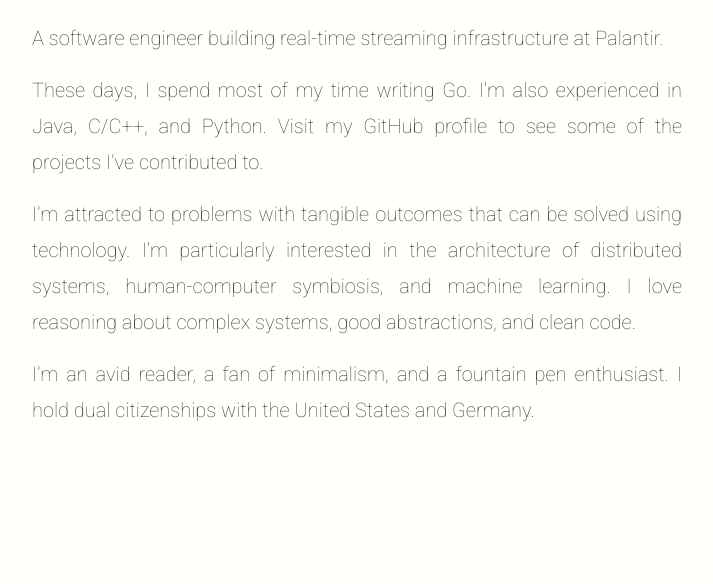
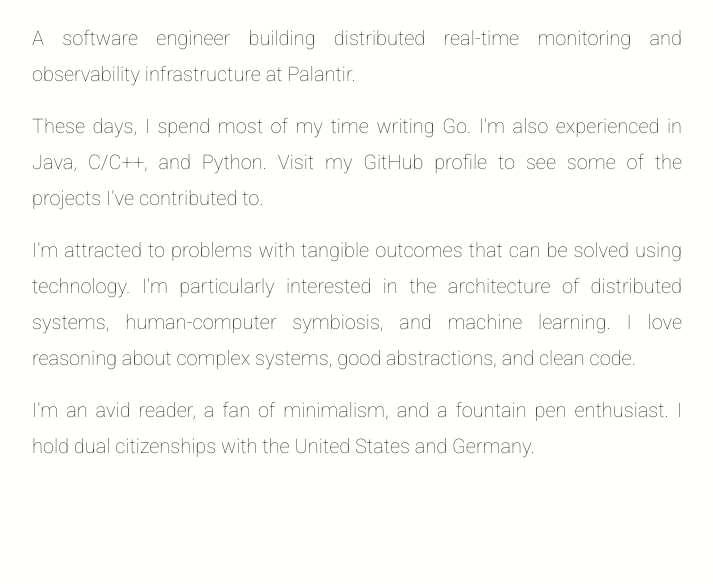
Before and after one commit to najork/maxnajork.com, a plain HTML site: page index.html in a window 1280 px wide. Shown: the part 216-800 px from the top of the page, without its empty margins (283-996 px from the left). Drawn offline with Linux system fonts and the light colour scheme.

Commit message:
Update bio

```diff
--- a/index.html
+++ b/index.html
@@ -24,7 +24,7 @@
 
     <p><img style="float: right; padding: 0px 15px 0px 0px; vertical-align: middle" src="./assets/profile.png" width="75" /><h1>Hi, I'm Max.</h1><br style="clear: both;" /></p>
 
-    <p>A software engineer building real-time streaming infrastructure at Palantir.</p>
+    <p>A software engineer building distributed real-time monitoring and observability infrastructure at Palantir.</p>
 
     <p>These days, I spend most of my time writing Go. I'm also experienced in Java, C/C++, and Python. Visit my GitHub profile to see some of the projects I've contributed to.</p>
 
```
